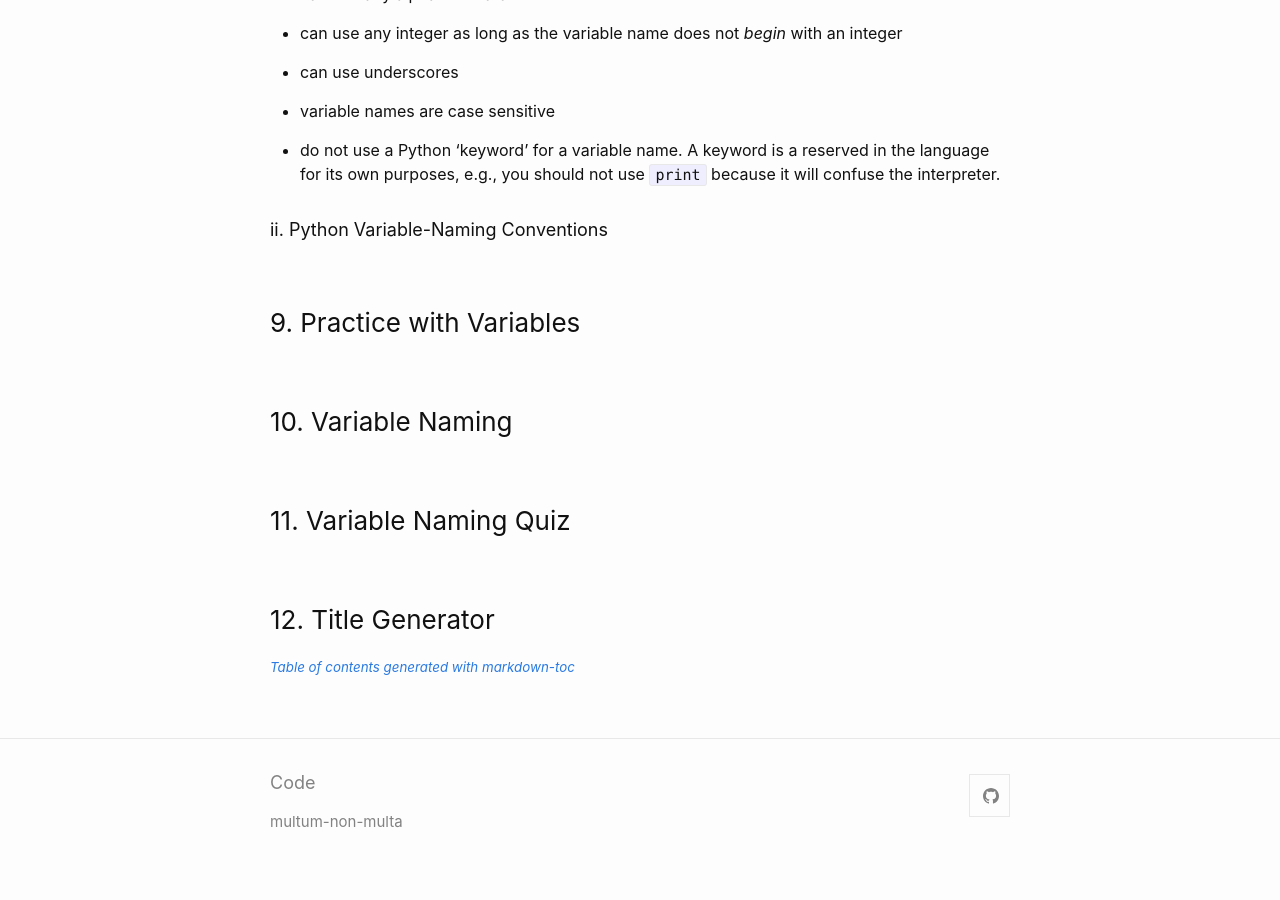
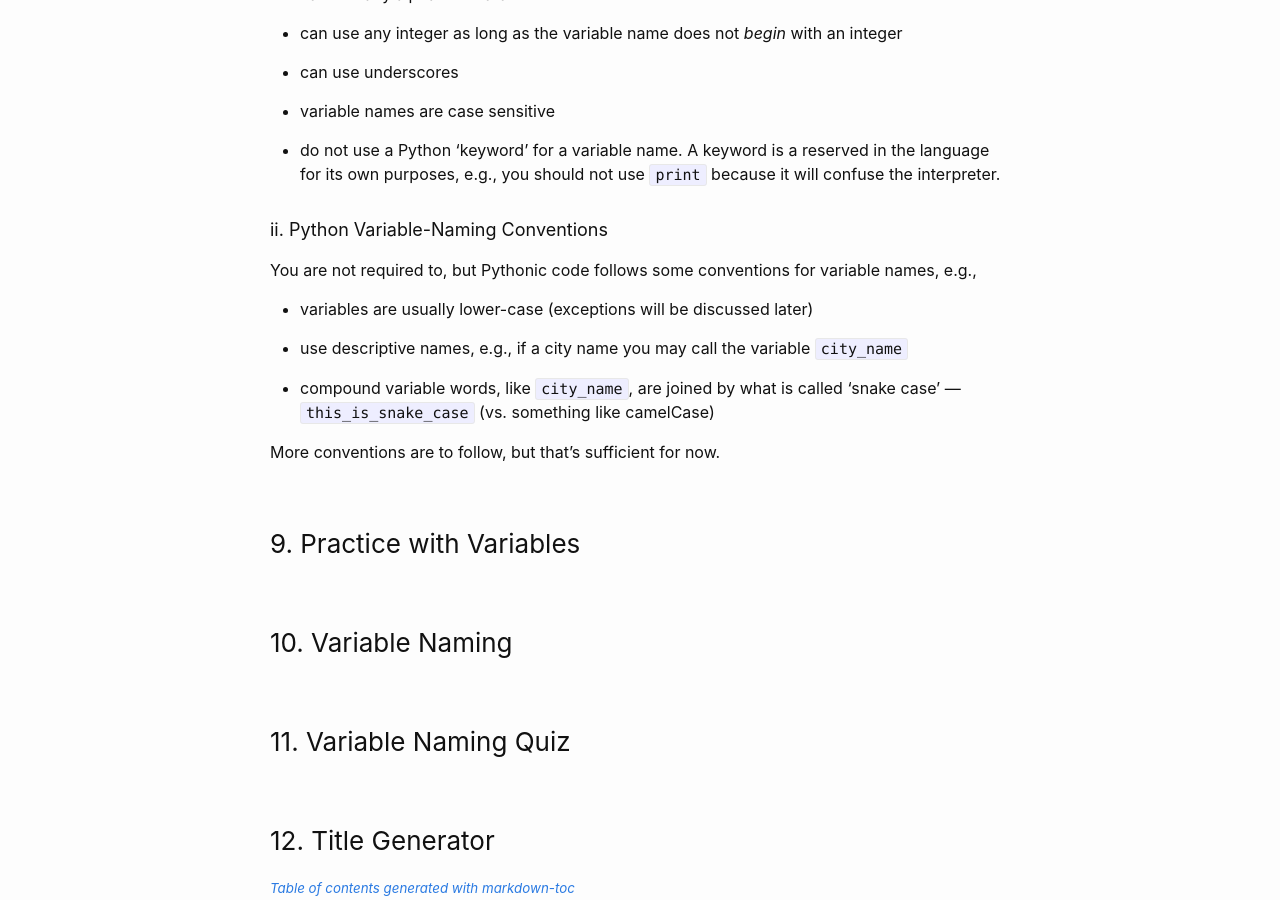
Before and after one commit to multum-non-multa/code, a Jekyll site: the page built from _posts/2021-08-18-printing-strings.md, in a window 1280 px wide and 900 px high, scrolled down 7886 px. Built offline with Jekyll 4.4.1, drawn with Linux system fonts in a browser that asks for light colours.

Commit message:
print and string

```diff
--- a/_posts/2021-08-18-printing-strings.md
+++ b/_posts/2021-08-18-printing-strings.md
@@ -335,12 +335,15 @@ But not everything will be accepted by the Python interpreter as a variable name
 
 ##### ii. Python Variable-Naming Conventions
 
+You are not required to, but Pythonic code follows some conventions for variable names, e.g.,
 
+- variables are usually lower-case (exceptions will be discussed later)
 
+- use descriptive names, e.g., if a city name you may call the variable `city_name`
 
+- compound variable words, like `city_name`, are joined by what is called 'snake case' --- `this_is_snake_case` (vs. something like camelCase)
 
-
-
+More conventions are to follow, but that's sufficient for now.
 
 ### 9. Practice with Variables
 
```
Also changed, not shown: 2 other files.
